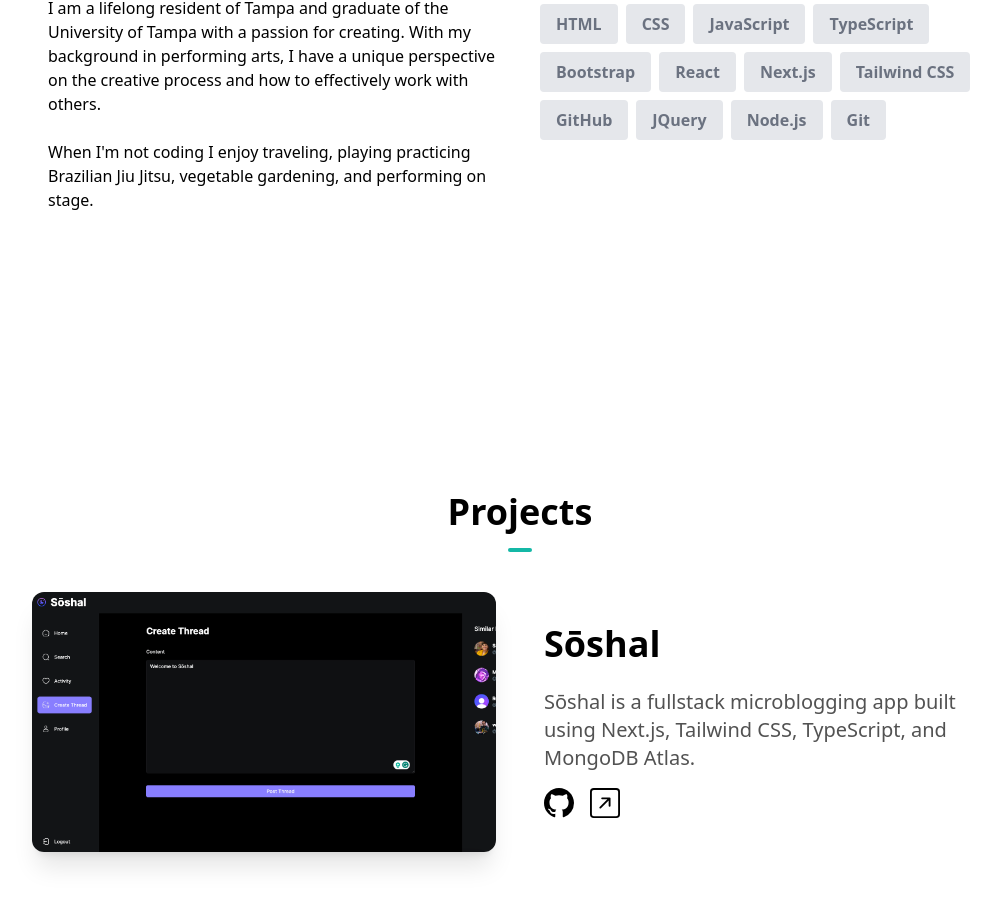
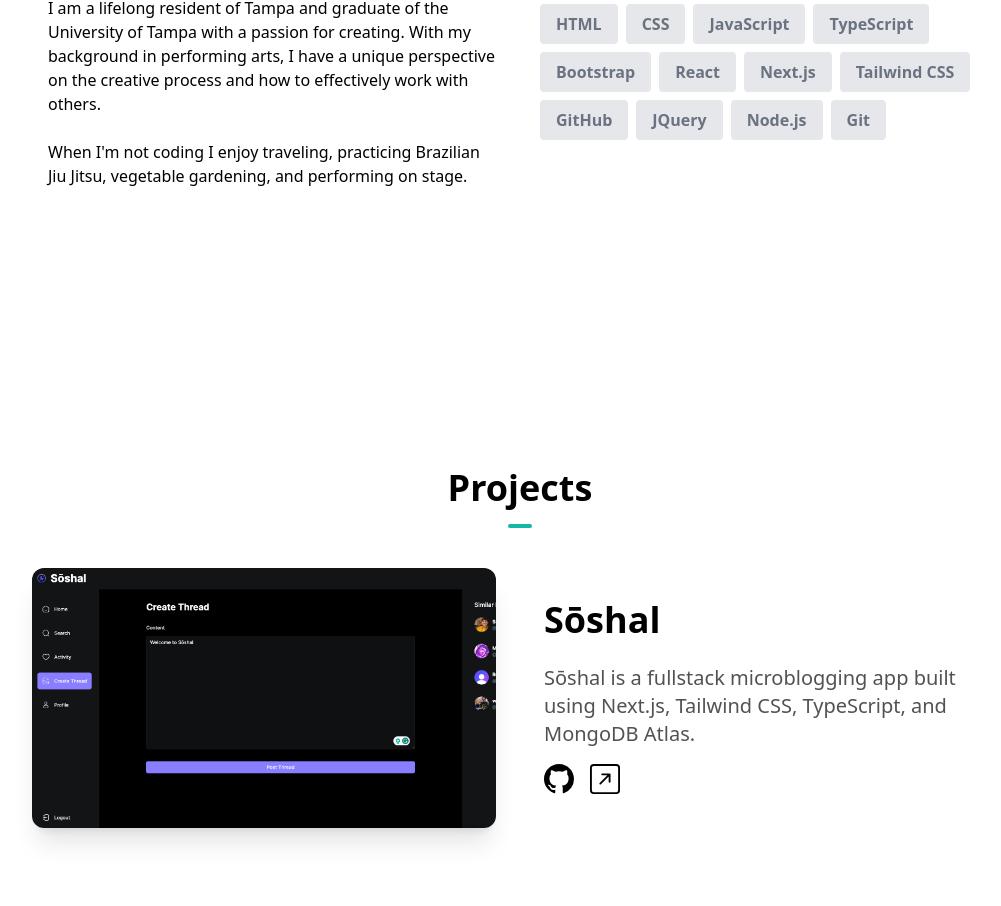
Before and after one commit to Elwoodbond/portfolio, a Next.js app: page / in a window 1280 px wide. Shown: the part 1259-2165 px from the top of the page, without its empty margins (120-1121 px from the left). Built offline with nearby package versions, Linux system fonts and the light colour scheme.

Commit message:
bio update

```diff
--- a/src/components/about-section.tsx
+++ b/src/components/about-section.tsx
@@ -39,7 +39,7 @@ const AboutSection = () => {
             </p>
             <br />
             <p>
-              When I'm not coding I enjoy traveling, playing practicing Brazilian Jiu Jitsu,
+              When I'm not coding I enjoy traveling, practicing Brazilian Jiu Jitsu,
               vegetable gardening, and performing on stage.
             </p>
             <br />
```
